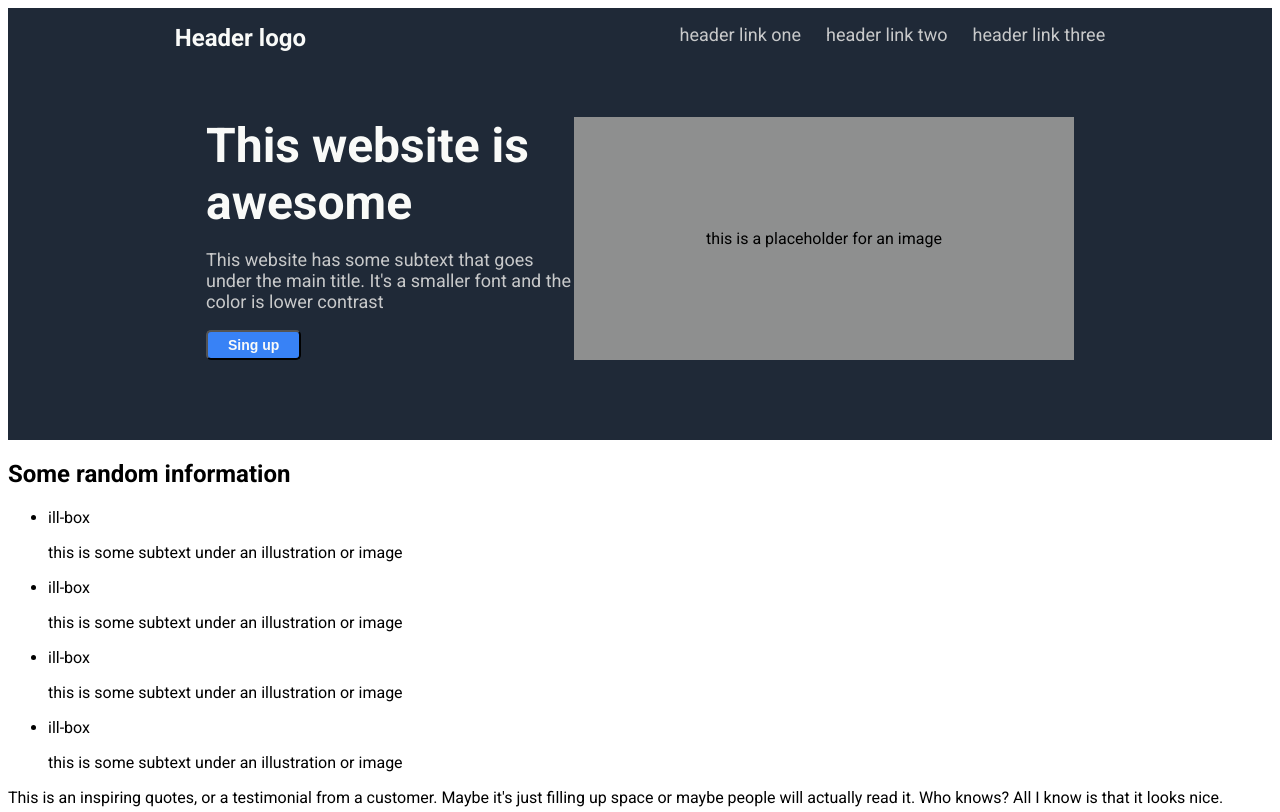
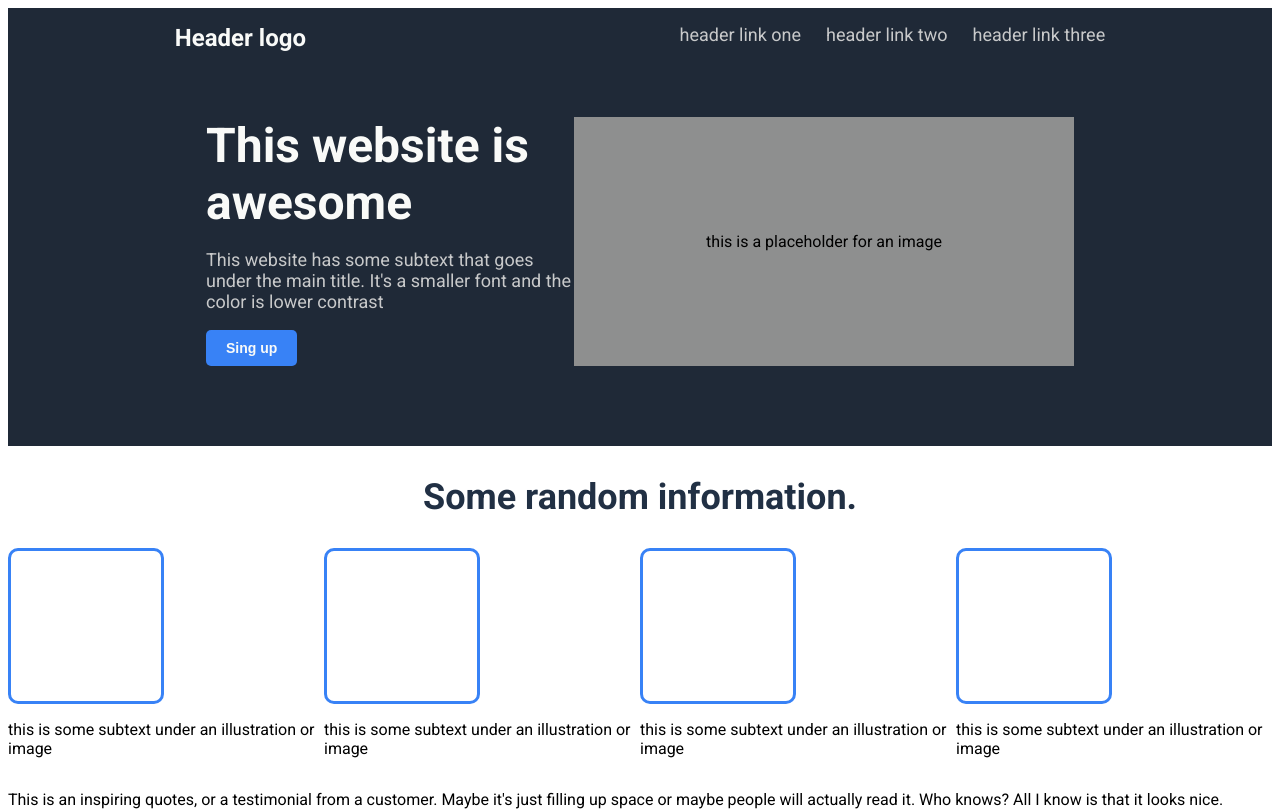
Before and after one commit to Lune3/Landing-Page, a plain HTML site: page index.html in a window 1280 px wide. Shown: the top 812 px of the page. Drawn offline with Linux system fonts and the light colour scheme.

Commit message:
Styling information box
Halfway done with information box

```diff
--- a/index.html
+++ b/index.html
@@ -30,22 +30,22 @@
 
     <div class="middle-part">
         <div class="information-box">
-            <h2>Some random information</h2>
-            <ul class="illustration-box">
+            <h2>Some random information.</h2>
+            <ul>
                 <li>
-                    <div class="ill-placeholder">ill-box</div>
+                    <div class="ill-placeholder"></div>
                     <p>this is some subtext under an illustration or image</p>
                 </li>
                 <li>
-                    <div class="ill-placeholder">ill-box</div>
+                    <div class="ill-placeholder"></div>
                     <p>this is some subtext under an illustration or image</p>
                 </li>
                 <li>
-                    <div class="ill-placeholder">ill-box</div>
+                    <div class="ill-placeholder"></div>
                     <p>this is some subtext under an illustration or image</p>
                 </li>
                 <li>
-                    <div class="ill-placeholder">ill-box</div>
+                    <div class="ill-placeholder"></div>
                     <p>this is some subtext under an illustration or image</p>
                 </li>
             </ul>
--- a/styleSheet.css
+++ b/styleSheet.css
@@ -64,10 +64,11 @@ body{
 
 .main-heading button{
     background-color: #3882F6;
-    padding: 5px;
+    padding: 10px;
     padding-left: 20px;
     padding-right: 20px;
     border-radius: 5px;
+    border: 0;
 }
 
 .main-heading button a{
@@ -85,3 +86,39 @@ body{
     max-height: 250px;
     min-width: 500px;
 }
+
+.middle-part{
+    display: flex;
+    flex-direction: column;
+}
+
+.information-box{
+    display: flex;
+    flex-direction: column;
+    justify-content: center;
+    align-items: center;
+}
+
+.information-box h2{
+    font-size: 36px;
+    color: #213044;
+}
+
+.information-box ul{
+    display: flex;
+    padding: 0;
+    margin: 0;
+    list-style: none;
+}
+
+.information-box ul li{
+    margin: 0px;
+    padding: 0px;
+}
+
+.ill-placeholder{
+    border: 3px solid #3882F6;
+    max-width: 150px;
+    min-height: 150px;
+    border-radius: 10px;
+}
```
